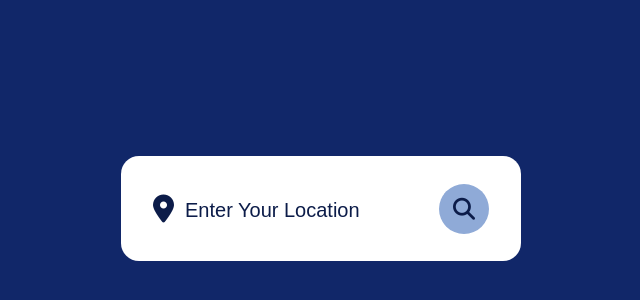
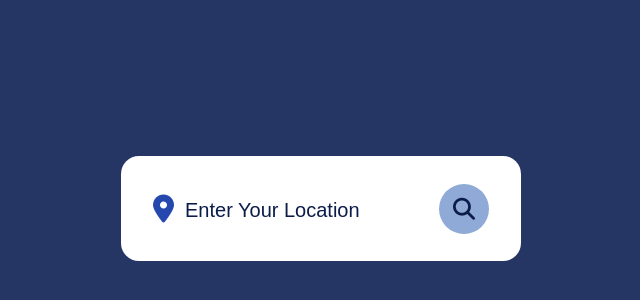
Before and after one commit to SidM77/weatherapp, a plain HTML site: page index.html in a window 1280 px wide. Shown: the part 192-492 px from the top of the page, without its empty margins (319-959 px from the left). Drawn offline with Linux system fonts and the light colour scheme.

Commit message:
changed some css

```diff
--- a/styles.css
+++ b/styles.css
@@ -5,17 +5,6 @@
     outline: none;
     box-sizing: border-box;
 }
-
-body{
-    height: 100vh;
-    display: flex;
-    align-items: center;
-    justify-content: center;
-    background: #112769
-}
-/* #notf{
-    width:200px
-} */
 
 .container{
     position: relative;
@@ -29,6 +18,19 @@ body{
     transition: 0.6s ease-out;
 }
 
+body{
+    height: 100vh;
+    display: flex;
+    align-items: center;
+    justify-content: center;
+    background: #253564
+}
+/* #notf{
+    width:200px
+} */
+
+
+
 .search-box{
     width:100%;
     height:min-content;
@@ -38,7 +40,7 @@ body{
 }
 
 .search-box input{
-    color: #0c1c49;
+    color: #3260e1;
     width:80%;
     font-size:24px;
     font-weight: 500;
@@ -71,7 +73,7 @@ body{
 
 .search-box i{
     position:absolute;
-    color: #0c1c49;
+    color: #2448ad;
     font-size:28px;
 }
 
@@ -106,6 +108,13 @@ body{
     text-transform: capitalize;
 }
 
+.weatherdetails .humidity ,.weatherdetails .wind{
+    display: flex;
+    align-items: center;
+    width: 50%;
+    height: 100px;
+}
+
 .weatherdetails{
     width: 100%;
     display: flex;
@@ -113,12 +122,7 @@ body{
     margin-top: 30px;
 }
 
-.weatherdetails .humidity ,.weatherdetails .wind{
-    display: flex;
-    align-items: center;
-    width: 50%;
-    height: 100px;
-}
+
 
 .weatherdetails .humidity{
     padding-left:20px;
```
